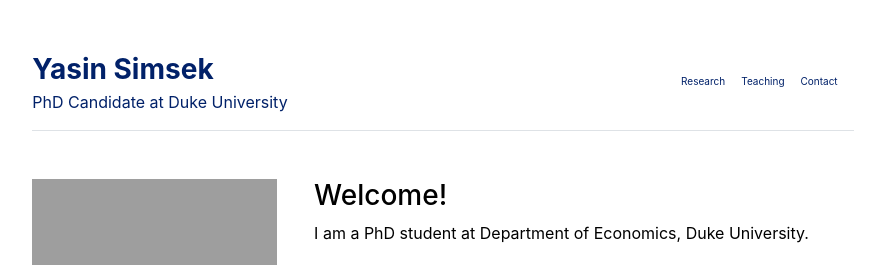
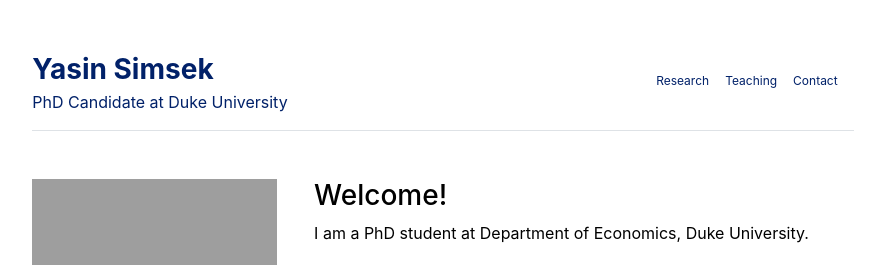
Before and after one commit to yasin-simsek/yasin-simsek.github.io, a Jekyll site: the page built from index.md, in a window 1280 px wide. Shown: the top 265 px of the page, without its empty margins (197-1082 px from the left). Built offline with Jekyll 4.4.1, drawn with Linux system fonts in a browser that asks for light colours.

Commit message:
header fontsize set

```diff
--- a/_includes/header.html
+++ b/_includes/header.html
@@ -9,7 +9,7 @@
   </div>
   <nav class="d-inline-flex mt-2 mt-md-0 ms-md-auto">
     {% for item in site.data.settings.menu %}
-      <a class="me-3 py-2 text-decoration-none" style="font-size: 10px;" href="{{ site.github.url }}{{ item.url }}">{{ item.name }}</a>
+      <a class="me-3 py-2 text-decoration-none" style="font-size: 12px;" href="{{ site.github.url }}{{ item.url }}">{{ item.name }}</a>
     {% endfor %}
   </nav>
 </header>
```
